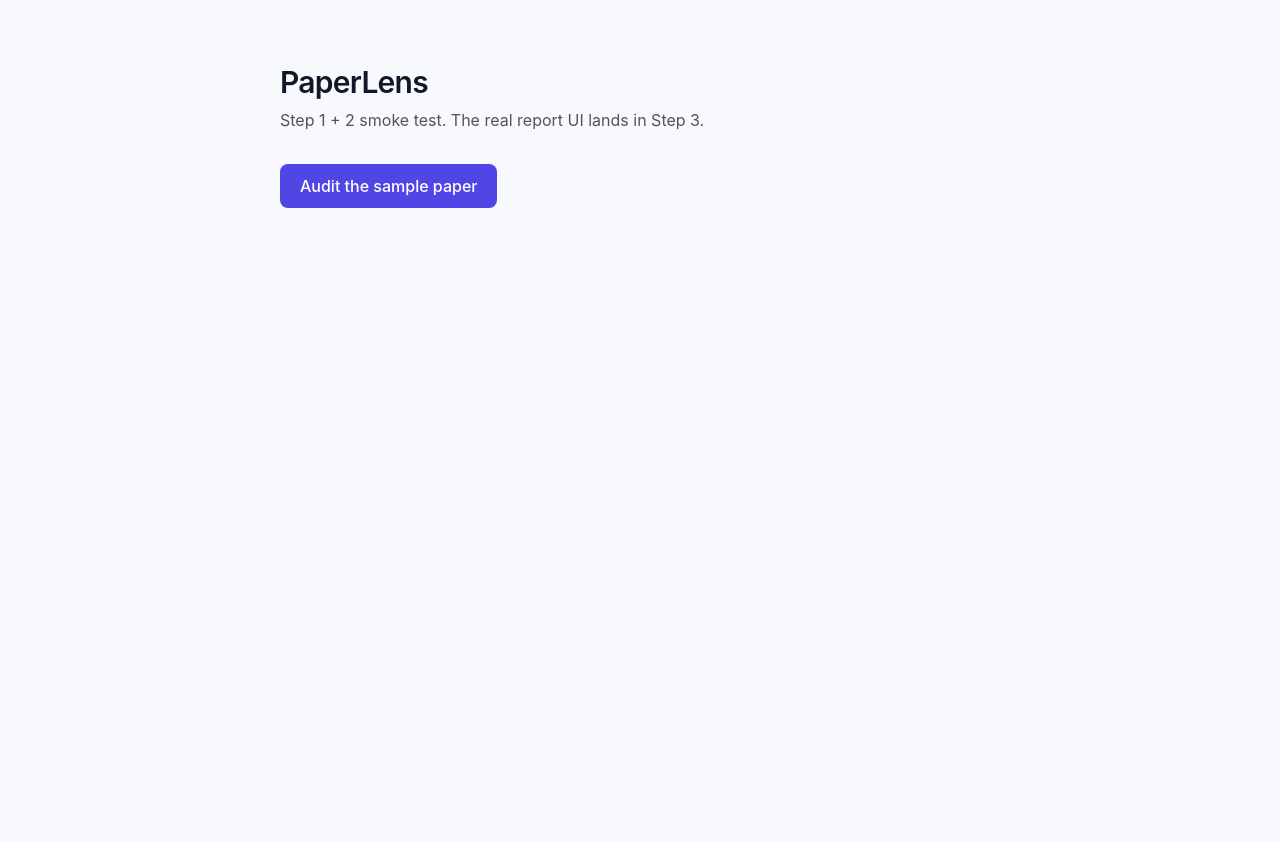
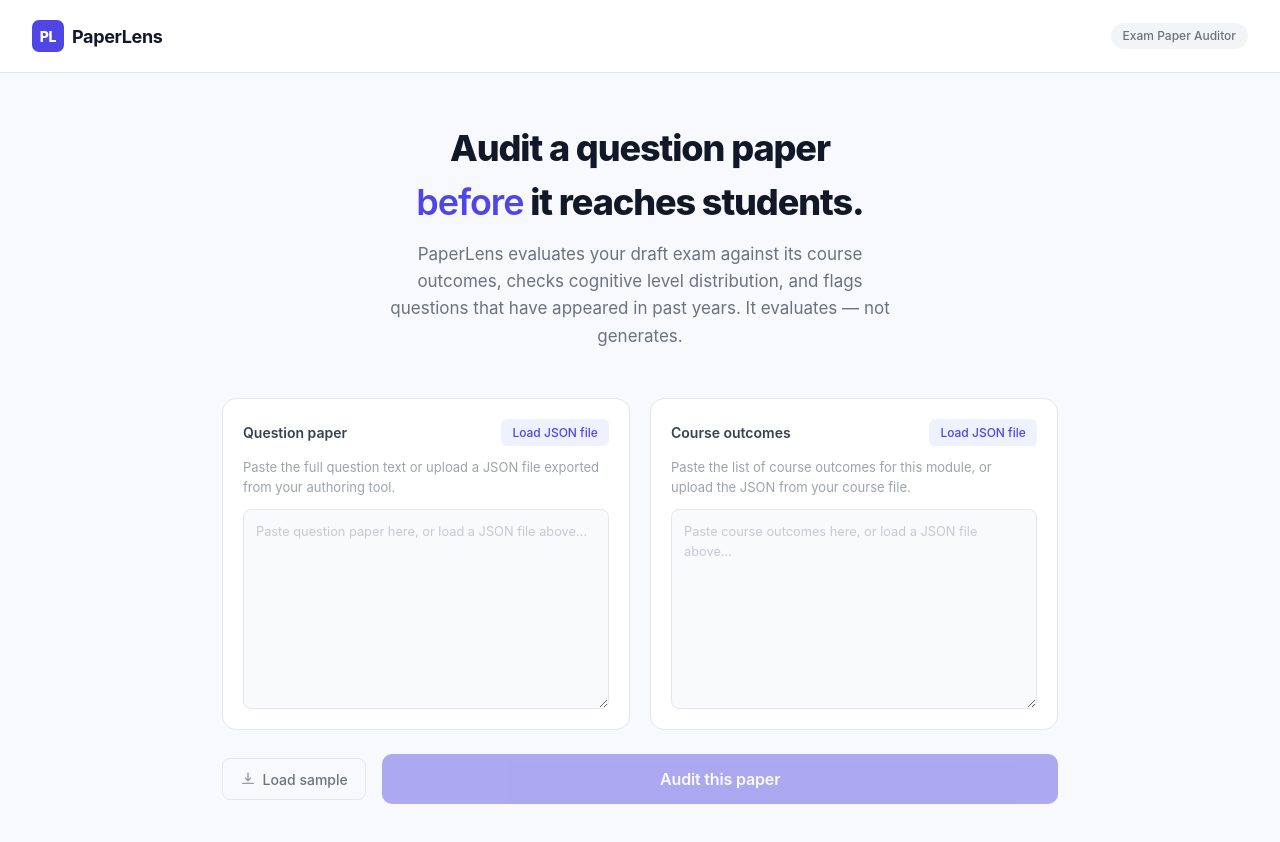
Before and after one commit to AftabAhmedFahim/paperlens, a Next.js app: page / in a window 1280 px wide. Shown: the top 842 px of the page. Before the commit the page ends 800 px from the top, so only its background shows below. Built offline with nearby package versions, Linux system fonts and the light colour scheme.

Commit message:
feat(page): full three-screen UI — upload, analyzing, report — wired to mockAudit

```diff
--- a/app/page.tsx
+++ b/app/page.tsx
@@ -1,69 +1,182 @@
 "use client";
 
 import { useState } from "react";
-import samplePaper from "@/data/sample-paper.json";
-import sampleCos from "@/data/sample-cos.json";
-import type { Audit, CourseOutcome, Paper } from "@/lib/types";
+import samplePaperJson from "@/data/sample-paper.json";
+import sampleCosJson from "@/data/sample-cos.json";
+import { mockAudit } from "@/components/mockAudit";
+import { UploadPanel, Analyzing } from "@/components/UploadAndAnalyzing";
+import {
+  HealthScore,
+  CoverageGrid,
+  BloomChart,
+  Repeats,
+  Issues,
+} from "@/components/ReportSections";
+
+type Screen = "upload" | "analyzing" | "report";
+
+// Co texts from sample-cos for display in coverage cards
+const CO_TEXTS: Record<string, string> = {
+  CO1: "Explain fundamental database concepts, DBMS architecture, and the relational data model.",
+  CO2: "Design an entity-relationship model for a given domain and map it to a relational schema.",
+  CO3: "Formulate queries over a relational database using relational algebra and SQL.",
+  CO4: "Analyse functional dependencies and apply normalisation up to BCNF.",
+  CO5: "Evaluate transaction concurrency control and recovery mechanisms.",
+  CO6: "Assess indexing structures and query-optimisation strategies.",
+};
+
+// Question texts from sample-paper for repeat-card context
+const Q_TEXTS: Record<string, string> = {
+  Q1: "Define a database management system. List four advantages of a DBMS over a traditional file-processing system.",
+  Q2: "Explain the three-schema architecture of a DBMS. Describe the two levels of data independence it provides.",
+  Q3: "Draw an ER diagram for a university course-registration system covering students, courses, sections and instructors.",
+  Q4: "Map the ER diagram of Question 3 into a set of relational schemas. Identify the primary key and foreign keys of every relation.",
+  Q5: "Consider Enrollment(student_id, course_id, semester, grade, instructor_name, instructor_dept)… Normalise up to 3NF.",
+  Q6: "Using Student(id, name, dept, cgpa) and Enrollment(id, course_id, grade), write SQL for three distinct query tasks.",
+  Q7: "State the ACID properties of a transaction. Briefly explain each property with a suitable example.",
+  Q8: "Explain conflict serializability and view serializability. Give one schedule that is view serializable but not conflict serializable.",
+};
 
 export default function Home() {
-  const [audit, setAudit] = useState<Audit | null>(null);
-  const [busy, setBusy] = useState(false);
-  const [error, setError] = useState<string | null>(null);
+  const [screen, setScreen] = useState<Screen>("upload");
+  const [paperText, setPaperText] = useState("");
+  const [cosText, setCosText] = useState("");
 
-  async function run() {
-    setBusy(true);
-    setError(null);
-    try {
-      const res = await fetch("/api/analyze", {
-        method: "POST",
-        headers: { "Content-Type": "application/json" },
-        body: JSON.stringify({
-          paper: samplePaper as Paper,
-          courseOutcomes: sampleCos as CourseOutcome[],
-        }),
-      });
-      const data = await res.json();
-      if (data.error) setError(data.error);
-      else setAudit(data as Audit);
-    } catch (e) {
-      setError(e instanceof Error ? e.message : "Request failed");
-    } finally {
-      setBusy(false);
-    }
+  function loadSample() {
+    setPaperText(JSON.stringify(samplePaperJson, null, 2));
+    setCosText(JSON.stringify(sampleCosJson, null, 2));
   }
 
+  function startAudit() {
+    setScreen("analyzing");
+  }
+
+  function handleGenerateFix(targetCo: string) {
+    // No-op: will be wired to backend later
+    console.log("Generate fix requested for", targetCo);
+  }
+
+  const canAudit = paperText.trim().length > 0 && cosText.trim().length > 0;
+
   return (
-    <main className="mx-auto max-w-3xl px-6 py-16">
-      <h1 className="text-3xl font-semibold tracking-tight">PaperLens</h1>
-      <p className="mt-2 text-zinc-600">
-        Step 1 + 2 smoke test. The real report UI lands in Step 3.
+    <>
+      {/* ── Navigation ── */}
+      <nav className="pl-nav">
+        <div className="pl-nav-logo">
+          <span className="pl-nav-logo-mark">PL</span>
+          PaperLens
+        </div>
+        <span className="pl-nav-tag">Exam Paper Auditor</span>
+      </nav>
+
+      <main className="pl-page">
+        {/* ══════════════════════════════════════════════════════════════
+            UPLOAD SCREEN
+        ══════════════════════════════════════════════════════════════ */}
+        {screen === "upload" && (
+          <>
+            <div className="pl-upload-hero">
+              <h1>
+                Audit a question paper<br />
+                <em>before</em> it reaches students.
+              </h1>
+              <p>
+                PaperLens evaluates your draft exam against its course outcomes,
+                checks cognitive level distribution, and flags questions that
+                have appeared in past years. It evaluates — not generates.
               </p>
+            </div>
 
+            <div className="pl-upload-panels">
+              <UploadPanel
+                id="paper-input"
+                label="Question paper"
+                hint="Paste the full question text or upload a JSON file exported from your authoring tool."
+                value={paperText}
+                onChange={setPaperText}
+              />
+              <UploadPanel
+                id="cos-input"
+                label="Course outcomes"
+                hint="Paste the list of course outcomes for this module, or upload the JSON from your course file."
+                value={cosText}
+                onChange={setCosText}
+              />
+            </div>
+
+            <div className="pl-upload-actions">
               <button
-        onClick={run}
-        disabled={busy}
-        className="mt-8 rounded-lg bg-accent px-5 py-2.5 font-medium text-white disabled:opacity-50"
+                id="load-sample-btn"
+                className="pl-sample-btn"
+                type="button"
+                onClick={loadSample}
               >
-        {busy ? "Auditing…" : "Audit the sample paper"}
+                <svg className="pl-sample-icon" viewBox="0 0 16 16" fill="none">
+                  <path d="M8 1v9m0 0L5 7m3 3 3-3M2 13h12" stroke="currentColor" strokeWidth="1.5" strokeLinecap="round" strokeLinejoin="round"/>
+                </svg>
+                Load sample
               </button>
-
-      {error && (
-        <div className="mt-6 rounded-lg border border-red-200 bg-red-50 p-4 text-sm text-red-800">
-          {error}
+              <button
+                id="audit-btn"
+                className="pl-audit-btn"
+                type="button"
+                onClick={startAudit}
+                disabled={!canAudit}
+              >
+                Audit this paper
+              </button>
             </div>
+          </>
         )}
 
-      {audit && (
+        {/* ══════════════════════════════════════════════════════════════
+            ANALYZING SCREEN
+        ══════════════════════════════════════════════════════════════ */}
+        {screen === "analyzing" && (
+          <Analyzing onComplete={() => setScreen("report")} />
+        )}
+
+        {/* ══════════════════════════════════════════════════════════════
+            REPORT SCREEN
+        ══════════════════════════════════════════════════════════════ */}
+        {screen === "report" && (
           <>
-          <div className="mt-8 text-6xl font-bold text-accent">
-            {audit.healthScore}
-            <span className="text-2xl text-zinc-400">/100</span>
+            <div className="pl-report-header">
+              <div>
+                <h1 className="pl-report-heading">Audit Report</h1>
+                <p className="pl-report-sub">
+                  CSE 3103 — Database Management Systems · Semester Final
+                </p>
               </div>
-          <pre className="mt-6 overflow-auto rounded-lg border bg-white p-4 text-xs">
-            {JSON.stringify(audit, null, 2)}
-          </pre>
+              <button
+                id="new-audit-btn"
+                className="pl-new-audit-btn"
+                onClick={() => {
+                  setPaperText("");
+                  setCosText("");
+                  setScreen("upload");
+                }}
+              >
+                New audit
+              </button>
+            </div>
+
+            <HealthScore score={mockAudit.healthScore} />
+            <div className="pl-divider" />
+
+            <CoverageGrid coverage={mockAudit.coverage} coTexts={CO_TEXTS} />
+            <div className="pl-divider" />
+
+            <BloomChart bloom={mockAudit.bloom} totalMarks={100} />
+            <div className="pl-divider" />
+
+            <Repeats repeats={mockAudit.repeats} questionTexts={Q_TEXTS} />
+            <div className="pl-divider" />
+
+            <Issues issues={mockAudit.issues} onGenerateFix={handleGenerateFix} />
           </>
         )}
       </main>
+    </>
   );
 }
```
Lines whose indentation alone changed are shown as unchanged.
